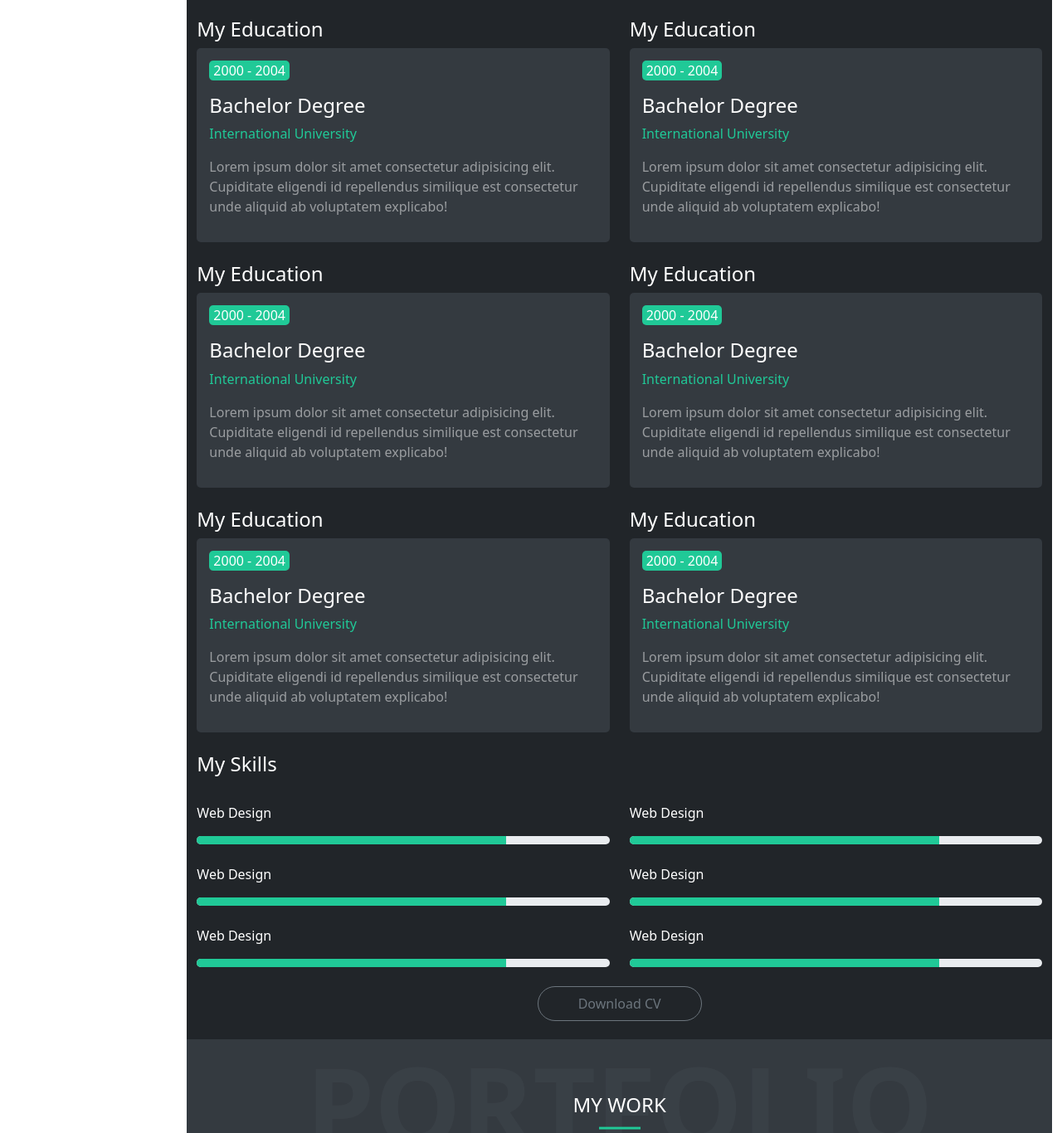
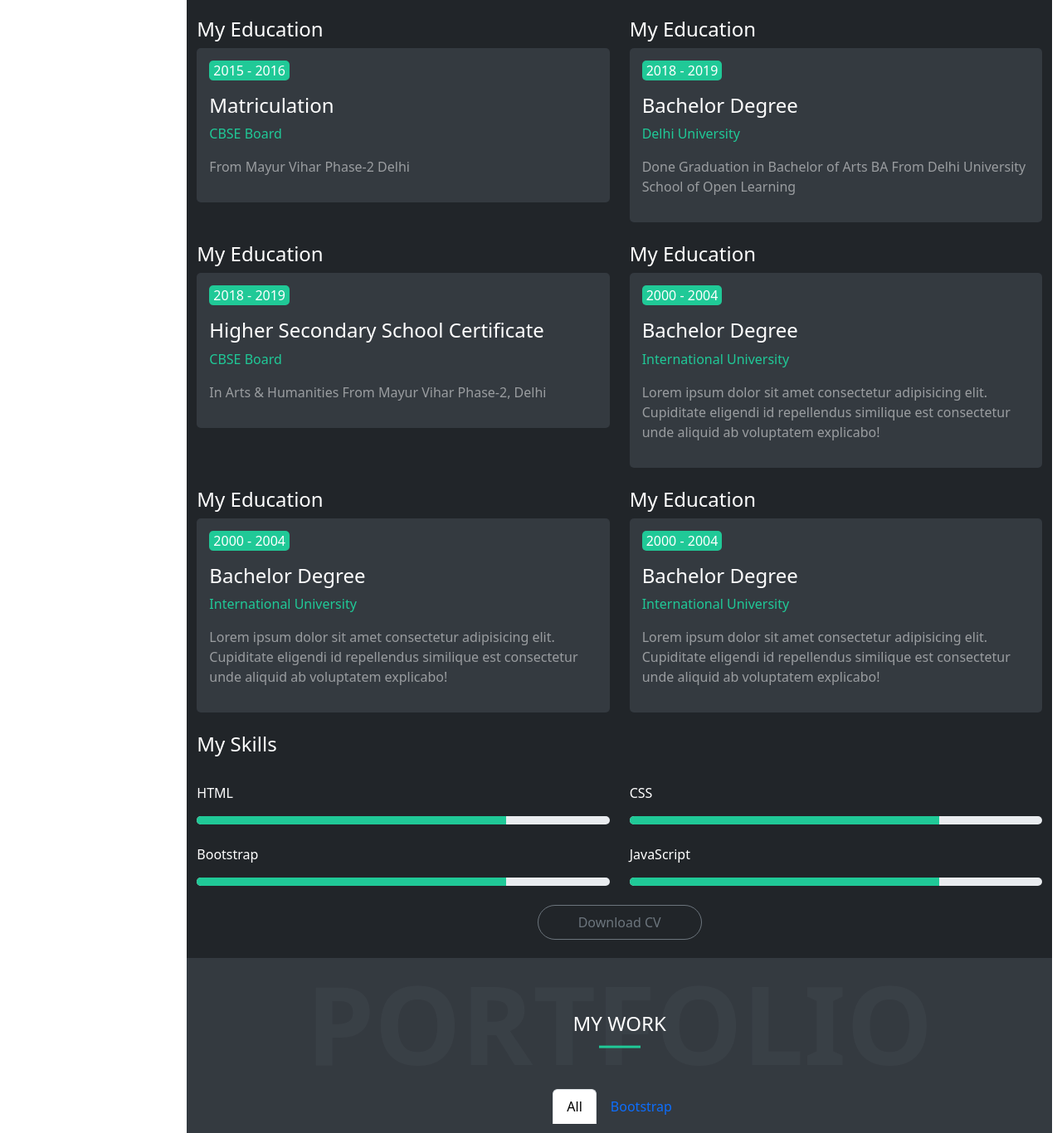
Before and after one commit to pantbros/tech, a plain HTML site: page index.html in a window 1280 px wide. Shown: the part 2125-3491 px from the top of the page at 83% size. Drawn offline with nearby package versions, Linux system fonts and the light colour scheme.

Commit message:
modified By Pankaj Pant
will be completed with in 2 days.

```diff
--- a/index.html
+++ b/index.html
@@ -52,7 +52,7 @@
                         <h1>Hello</h1>
                         <h2 class="fw-bold"><span class="Rewriter" id="writer"></span><span class="Rewriter-cursor">&nbsp;</span></h2>
                         <h4>Based in Noida, India</h4>
-                        <a href="tel :+91 8810457980" class="btn btn-primary py-2 px-4 text-white rounded-pill border">Hire me</a>
+                        <a href="tel:+91 8810457980" class="btn btn-primary py-2 px-4 text-white rounded-pill border">Hire me</a>
                     </div>
                     <div class="scroller">
                         <div class="circle">
@@ -71,8 +71,8 @@
                                 <div class="introCard">
                                     <div class="introHeading">
                                         <h4>I'm <span class="text-primary">Pankaj Pant,</span> a Web Designer</h4>
-                                        <p>I help you build brand for your business at an affordable price. Thousands of clients have procured exceptional results while working with our dedicated team. when an unknown printer took a galley of type and scrambled it to make a type specimen book.</p>
-                                        <p>Delivering work within time and budget which meets client's requirements is our moto. Lorem Ipsum has been the industry's standard dummy text ever when an unknown printer took a galley.
+                                        <p>I've Done my Schooling From CBSE Board then i completed my graduation from Delhi University in BA. In the meantime I was working as a digital marketer, where I Turned around coding. I learned it by myself and took help from colleague who were already in the same feild.</p>
+                                        <p>Thereafter I joined Biznyss Labs where I Hired as a junior Web Developer. In this company I created websites and templates using HTML, CSS, Bootstrap, & JS. However I've basic understanding of JS. You can see my works I done yet.
                                         </p>
                                     </div>
                                 </div>
@@ -217,12 +217,12 @@
                                     <h4>My Education</h4>
                                     <div class="resume-card-info bg-dark-2">
                                         <div class="date-bar">
-                                            <p class="text-white">2000 - 2004</p>
+                                            <p class="text-white">2015 - 2016</p>
                                         </div>
-                                        <h4>Bachelor Degree</h4>
-                                        <p class="text-primary">International University</p>
+                                        <h4>Matriculation</h4>
+                                        <p class="text-primary">CBSE Board</p>
 
-                                        <p>Lorem ipsum dolor sit amet consectetur adipisicing elit. Cupiditate eligendi id repellendus similique est consectetur unde aliquid ab voluptatem explicabo!</p>
+                                        <p>From Mayur Vihar Phase-2 Delhi</p>
                                     </div>
                                 </div>
                             </div>
@@ -231,12 +231,12 @@
                                     <h4>My Education</h4>
                                     <div class="resume-card-info bg-dark-2">
                                         <div class="date-bar">
-                                            <p class="text-white">2000 - 2004</p>
+                                            <p class="text-white">2018 - 2019</p>
                                         </div>
                                         <h4>Bachelor Degree</h4>
-                                        <p class="text-primary">International University</p>
+                                        <p class="text-primary">Delhi University</p>
 
-                                        <p>Lorem ipsum dolor sit amet consectetur adipisicing elit. Cupiditate eligendi id repellendus similique est consectetur unde aliquid ab voluptatem explicabo!</p>
+                                        <p>Done Graduation in Bachelor of Arts BA From Delhi University School of Open Learning </p>
                                     </div>
                                 </div>
                             </div>
@@ -245,12 +245,12 @@
                                     <h4>My Education</h4>
                                     <div class="resume-card-info bg-dark-2">
                                         <div class="date-bar">
-                                            <p class="text-white">2000 - 2004</p>
+                                            <p class="text-white">2018 - 2019</p>
                                         </div>
-                                        <h4>Bachelor Degree</h4>
-                                        <p class="text-primary">International University</p>
+                                        <h4>Higher Secondary School Certificate</h4>
+                                        <p class="text-primary">CBSE Board</p>
 
-                                        <p>Lorem ipsum dolor sit amet consectetur adipisicing elit. Cupiditate eligendi id repellendus similique est consectetur unde aliquid ab voluptatem explicabo!</p>
+                                        <p>In Arts & Humanities From Mayur Vihar Phase-2, Delhi</p>
                                     </div>
                                 </div>
                             </div>
@@ -301,7 +301,7 @@
                             <h4 class="text-white mt-4">My Skills</h4>
                             <div class="col-lg-6 mt-4">
                                 <div class="skillProgressRate">
-                                    <p class="text-white">Web Design </p>
+                                    <p class="text-white">HTML </p>
                                     <div class="progress bf-dark" role="progressbar" aria-valuenow="75" aria-valuemin="0" aria-valuemax="100" style="height:10px;">
                                         <div class="progress-bar w-75 bg-primary"></div>
                                     </div>
@@ -309,7 +309,7 @@
                             </div>
                             <div class="col-lg-6 mt-4">
                                 <div class="skillProgressRate">
-                                    <p class="text-white">Web Design </p>
+                                    <p class="text-white">CSS </p>
                                     <div class="progress bf-dark" role="progressbar" aria-valuenow="75" aria-valuemin="0" aria-valuemax="100" style="height:10px;">
                                         <div class="progress-bar w-75 bg-primary"></div>
                                     </div>
@@ -317,7 +317,7 @@
                             </div>
                             <div class="col-lg-6 mt-4">
                                 <div class="skillProgressRate">
-                                    <p class="text-white">Web Design </p>
+                                    <p class="text-white">Bootstrap </p>
                                     <div class="progress bf-dark" role="progressbar" aria-valuenow="75" aria-valuemin="0" aria-valuemax="100" style="height:10px;">
                                         <div class="progress-bar w-75 bg-primary"></div>
                                     </div>
@@ -325,24 +325,7 @@
                             </div>
                             <div class="col-lg-6 mt-4">
                                 <div class="skillProgressRate">
-                                    <p class="text-white">Web Design </p>
-                                    <div class="progress bf-dark" role="progressbar" aria-valuenow="75" aria-valuemin="0" aria-valuemax="100" style="height:10px;">
-                                        <div class="progress-bar w-75 bg-primary"></div>
-                                    </div>
-                                </div>
-                            </div>
-                            <div class="col-lg-6 mt-4">
-                                <div class="skillProgressRate">
-                                    <p class="text-white">Web Design </p>
-                                    <div class="progress bf-dark" role="progressbar" aria-valuenow="75" aria-valuemin="0" aria-valuemax="100" style="height:10px;">
-                                        <div class="progress-bar w-75 bg-primary"></div>
-                                    </div>
-                                </div>
-                            </div>
-
-                            <div class="col-lg-6 mt-4">
-                                <div class="skillProgressRate">
-                                    <p class="text-white">Web Design </p>
+                                    <p class="text-white">JavaScript </p>
                                     <div class="progress bf-dark" role="progressbar" aria-valuenow="75" aria-valuemin="0" aria-valuemax="100" style="height:10px;">
                                         <div class="progress-bar w-75 bg-primary"></div>
                                     </div>
```
